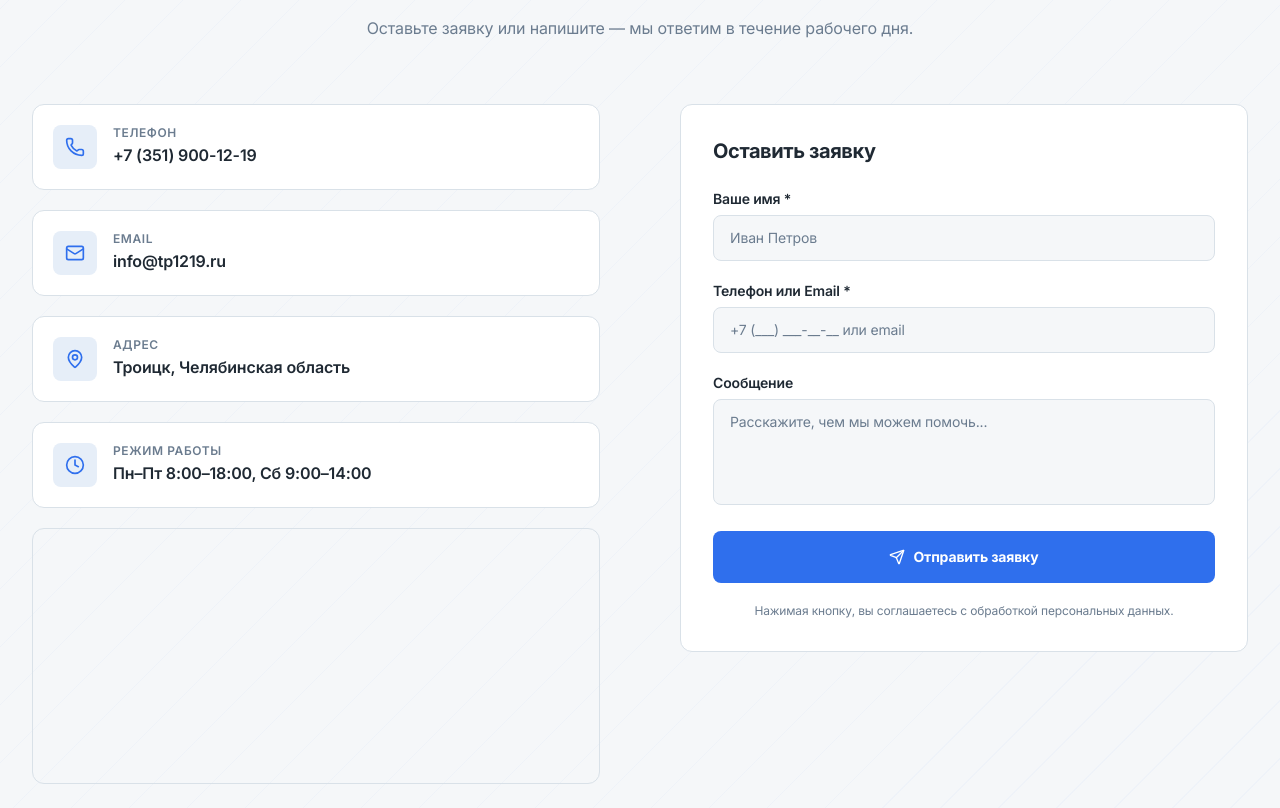
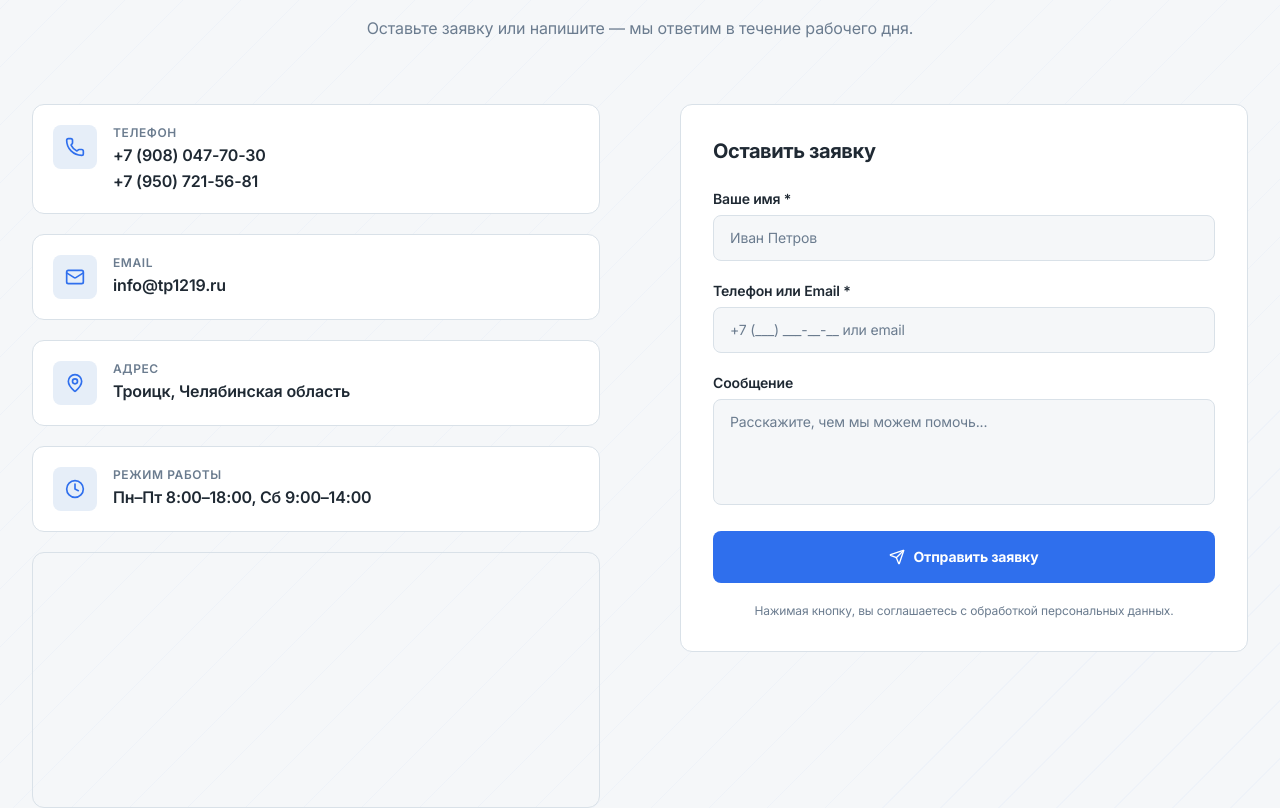
Before and after one commit to AlexanderSoromotin/techpark, a React (Vite) app: page / in a window 1280 px wide. Shown: the part 8440-9248 px from the top of the page. Built offline with nearby package versions, Linux system fonts and the light colour scheme.

Commit message:
update contact information in Contacts, residents, and vacancies files for consistency

```diff
--- a/src/data/residents.ts
+++ b/src/data/residents.ts
@@ -46,7 +46,7 @@ export const residents: Resident[] = [
     iconName: 'Wrench',
     image: 'https://images.unsplash.com/photo-1651954794374-f3c5fdd9c077?q=80&w=1470&auto=format&fit=crop&ixlib=rb-4.1.0&ixid=M3wxMjA3fDB8MHxwaG90by1wYWdlfHx8fGVufDB8fHx8fA%3D%3D',
     imageAlt: 'Гидравлические рукава и промышленное оборудование в производственном цехе',
-    phone: '+7 (351) 123-45-67',
+    phone: '+7 (908) 047-70-30',
     email: 'rvd@tp1219.ru',
   },
   {
@@ -76,8 +76,8 @@ export const residents: Resident[] = [
     iconName: 'Settings',
     image: 'https://media.istockphoto.com/id/1167176948/photo/machine-connection-joint.webp?a=1&b=1&s=612x612&w=0&k=20&c=nghsLilDFiaCrQYvUuGrKVLwoTeiyi1V1jYyvBKphZY=',
     imageAlt: 'Карданный вал и балансировочный стенд в индустриальном интерьере',
-    phone: '+7 (351) 123-45-68',
-    email: 'shafts@tp1219.ru',
+    phone: '+7 (908) 047-70-30',
+    email: 'val@tp1219.ru',
   },
   {
     id: '3',
@@ -106,7 +106,7 @@ export const residents: Resident[] = [
     iconName: 'Building2',
     image: 'https://png.pngtree.com/background/20250127/original/pngtree-3d-rendering-of-zinc-galvanized-wave-sheets-for-roof-picture-image_13277408.jpg',
     imageAlt: 'Металлоконструкции, балки и сварочный участок в цехе',
-    phone: '+7 (351) 123-45-69',
+    phone: '+7 (908) 047-70-30',
     email: 'metal@tp1219.ru',
   },
   {
@@ -136,7 +136,7 @@ export const residents: Resident[] = [
     iconName: 'Package',
     image: 'https://images.unsplash.com/photo-1605701249987-f0bb9b505d06?q=80&w=1472&auto=format&fit=crop&ixlib=rb-4.1.0&ixid=M3wxMjA3fDB8MHxwaG90by1wYWdlfHx8fGVufDB8fHx8fA%3D%3D',
     imageAlt: 'Строительный крепёж, саморезы и производственная линия',
-    phone: '+7 (351) 123-45-70',
+    phone: '+7 (908) 047-70-30',
     email: 'fasteners@tp1219.ru',
   },
   {
@@ -166,7 +166,7 @@ export const residents: Resident[] = [
     iconName: 'Droplets',
     image: 'https://media.istockphoto.com/id/1340088719/photo/the-male-driver-pours-antifreeze-into-the-tank-to-spray-the-windshield-during-a-snowstorm.webp?a=1&b=1&s=612x612&w=0&k=20&c=N4JXHLnOkv5-G-X1sYyzDa9U6QfZ1m-VS4eaRXlLkfk=',
     imageAlt: 'Линия розлива автохимии с канистрами и лабораторным оборудованием',
-    phone: '+7 (351) 123-45-71',
+    phone: '+7 (908) 047-70-30',
     email: 'chem@tp1219.ru',
   },
   {
@@ -196,7 +196,7 @@ export const residents: Resident[] = [
     iconName: 'Printer',
     image: 'https://images.unsplash.com/photo-1642969164999-979483e21601?q=80&w=1470&auto=format&fit=crop&ixlib=rb-4.1.0&ixid=M3wxMjA3fDB8MHxwaG90by1wYWdlfHx8fGVufDB8fHx8fA%3D%3D',
     imageAlt: '3D-принтеры и прототипы в современной аддитивной лаборатории',
-    phone: '+7 (351) 123-45-72',
+    phone: '+7 (908) 047-70-30',
     email: '3d@tp1219.ru',
   },
   {
@@ -226,7 +226,7 @@ export const residents: Resident[] = [
     iconName: 'Home',
     image: 'https://40futov.ru/bitrix/templates/veonix/assets/img/bg/first-screen.jpg',
     imageAlt: 'Контейнерный дом на производственной площадке с модульными блоками',
-    phone: '+7 (351) 123-45-73',
+    phone: '+7 (908) 047-70-30',
     email: 'dom@40futov.ru',
   },
 ];
--- a/src/data/vacancies.ts
+++ b/src/data/vacancies.ts
@@ -54,7 +54,7 @@ export const vacancies: Vacancy[] = [
       'Знание динамической балансировки — плюс',
       'Желание развиваться',
     ],
-    contact: 'shafts@tp1219.ru',
+    contact: 'val@tp1219.ru',
   },
   // {
   //   id: '4',
@@ -98,7 +98,7 @@ export const vacancies: Vacancy[] = [
       'Опыт на производстве от 1 года',
       'Соблюдение норм охраны труда',
     ],
-    contact: 'fasteners@tp1219.ru',
+    contact: 'bolt@tp1219.ru',
   },
   {
     id: '7',
--- a/src/sections/Contacts.tsx
+++ b/src/sections/Contacts.tsx
@@ -8,8 +8,8 @@ const contactInfo = [
 	{
 		icon: Phone,
 		label: 'Телефон',
-		value: '+7 (351) 900-12-19',
-		href: 'tel:+73519001219',
+		value: ['+7 (908) 047-70-30', '+7 (950) 721-56-81'],
+		href: ['tel:+79080477030', 'tel:+79507215681'],
 	},
 	{
 		icon: Mail,
@@ -141,12 +141,26 @@ export default function Contacts() {
 											{c.label}
 										</div>
 										{c.href ? (
+											Array.isArray(c.href) ? (
+												<div className="flex flex-col gap-0.5">
+													{(c.href as string[]).map((h, i) => (
+														<a
+															key={h}
+															href={h}
+															className="text-[#1F2933] font-semibold hover:text-[#2F6FED] transition-colors"
+														>
+															{(c.value as string[])[i]}
+														</a>
+													))}
+												</div>
+											) : (
 											<a
-												href={c.href}
+												href={c.href as string}
 												className="text-[#1F2933] font-semibold hover:text-[#2F6FED] transition-colors"
 											>
-												{c.value}
+												{c.value as string}
 											</a>
+											)
 										) : (
 											<span className="text-[#1F2933] font-semibold">
 												{c.value}
@@ -160,7 +174,7 @@ export default function Contacts() {
 						{/* Yandex Map */}
 						<div className="rounded-xl overflow-hidden border border-[#D9E1E8] h-64">
 							<iframe
-								src="https://yandex.ru/map-widget/v1/?ll=61.5685%2C54.0836&z=13&pt=61.5685%2C54.0836,pm2rdl&text=%D0%A2%D1%80%D0%BE%D0%B8%D1%86%D0%BA%2C%20%D0%A7%D0%B5%D0%BB%D1%8F%D0%B1%D0%B8%D0%BD%D1%81%D0%BA%D0%B0%D1%8F%20%D0%BE%D0%B1%D0%BB%D0%B0%D1%81%D1%82%D1%8C"
+								src="https://yandex.ru/map-widget/v1/?ll=61.602056%2C54.107308&z=15&pt=61.602056%2C54.107308,pm2rdl&text=%D0%A2%D1%80%D0%BE%D0%B8%D1%86%D0%BA%2C%20%D0%A7%D0%B5%D0%BB%D1%8F%D0%B1%D0%B8%D0%BD%D1%81%D0%BA%D0%B0%D1%8F%20%D0%BE%D0%B1%D0%BB%D0%B0%D1%81%D1%82%D1%8C"
 								width="100%"
 								height="100%"
 								frameBorder="0"
```
